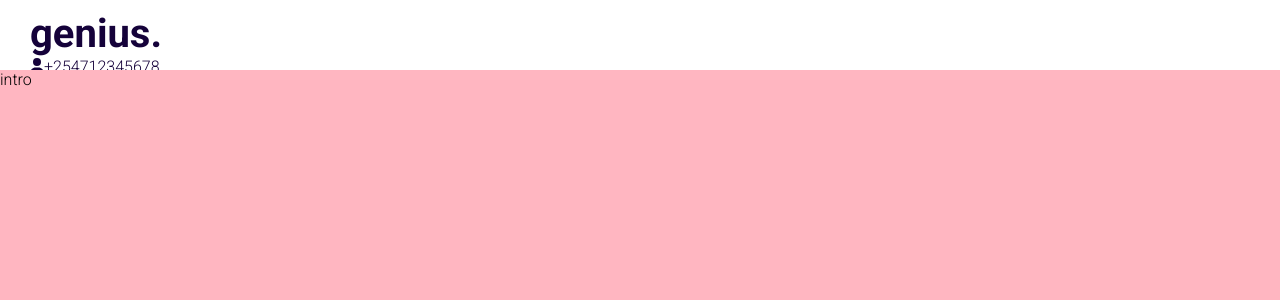
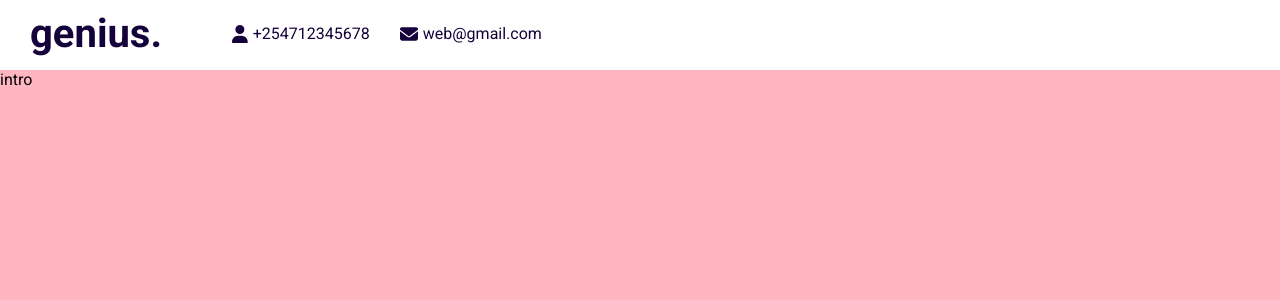
Before and after one commit to ceciliawambui/react-portfolio, a React (Create React App) app in the folder portfolio/: page / in a window 1280 px wide. Shown: the top 300 px of the page. Built offline with nearby package versions, Linux system fonts and the light colour scheme.

Commit message:
Email, logo and contact added on top bar

```diff
--- a/portfolio/public/index.html
+++ b/portfolio/public/index.html
@@ -5,7 +5,7 @@
   <meta charset="utf-8" />
   <link rel="preconnect" href="https://fonts.googleapis.com">
   <link rel="preconnect" href="https://fonts.gstatic.com" crossorigin>
-  <link href="https://fonts.googleapis.com/css2?family=Roboto:wght@100;300;700;900&display=swap" rel="stylesheet">
+  <link href="https://fonts.googleapis.com/css2?family=Roboto:wght@100;200;300;400;500;600;700;900&display=swap" rel="stylesheet">
   <meta name="viewport" content="width=device-width, initial-scale=1" />
   <meta name="description" content="Web site created using create-react-app" />
 
--- a/portfolio/src/components/topbar/Topbar.jsx
+++ b/portfolio/src/components/topbar/Topbar.jsx
@@ -13,7 +13,7 @@ function Topbar() {
           <a href="#works" className="logo">genius.</a>
           <div className="itemContainer">
             {/* <PersonIcon /> */}
-            <FontAwesomeIcon icon={faUser} />
+            <FontAwesomeIcon icon={faUser} className="icon" />
 
             {/* <Person /> */}
             <span>
@@ -23,7 +23,7 @@ function Topbar() {
           </div>
           <div className="itemContainer">
             {/* <Mail /> */}
-            <FontAwesomeIcon icon={faEnvelope} />
+            <FontAwesomeIcon icon={faEnvelope} className="icon" />
             <span>
               web@gmail.com
             </span>
@@ -32,7 +32,12 @@ function Topbar() {
           {/* <h1>Hello</h1> */}
         </div>
         <div className="right">
-          {/* This is right */}
+          <div className="hamburger">
+            <span className="line1">--</span>
+            <span className="line2">--</span>
+            <span className="line3">--</span>
+          </div>
+
         </div>
 
       </div>
--- a/portfolio/src/components/topbar/topbar.scss
+++ b/portfolio/src/components/topbar/topbar.scss
@@ -17,11 +17,51 @@
         justify-content:space-between ;
 
         .left{
+            display: flex;
+            align-items: center;
+
             .logo{
                 font-size: 40px;
                 font-weight: 700;
                 text-decoration: none;
                 color: inherit;
+                margin-right: 40px;
+            }
+            .itemContainer{
+                display: flex;
+                align-items: center;
+                margin-left: 30px;
+
+                .icon{
+                    font-size: 18px;
+                    margin-right: 5px;
+                }
+                .span{
+                    font-size: 15px;
+                    font-weight: 500;
+                }
+            }
+        }
+        .right{
+            .hamburger{
+                width: 32px;
+                height: 25px;
+                display: flex;
+                flex-direction: column;
+                justify-content: space-between;
+                cursor: pointer;
+
+                .span{
+                    width: 100%;
+                    height:6px;
+                    background-color: $mainColor;
+
+                    .line1{
+                        width: 100%;
+                        height: 3px;
+                        color: black;
+                    }
+                }
             }
         }
     }
```
